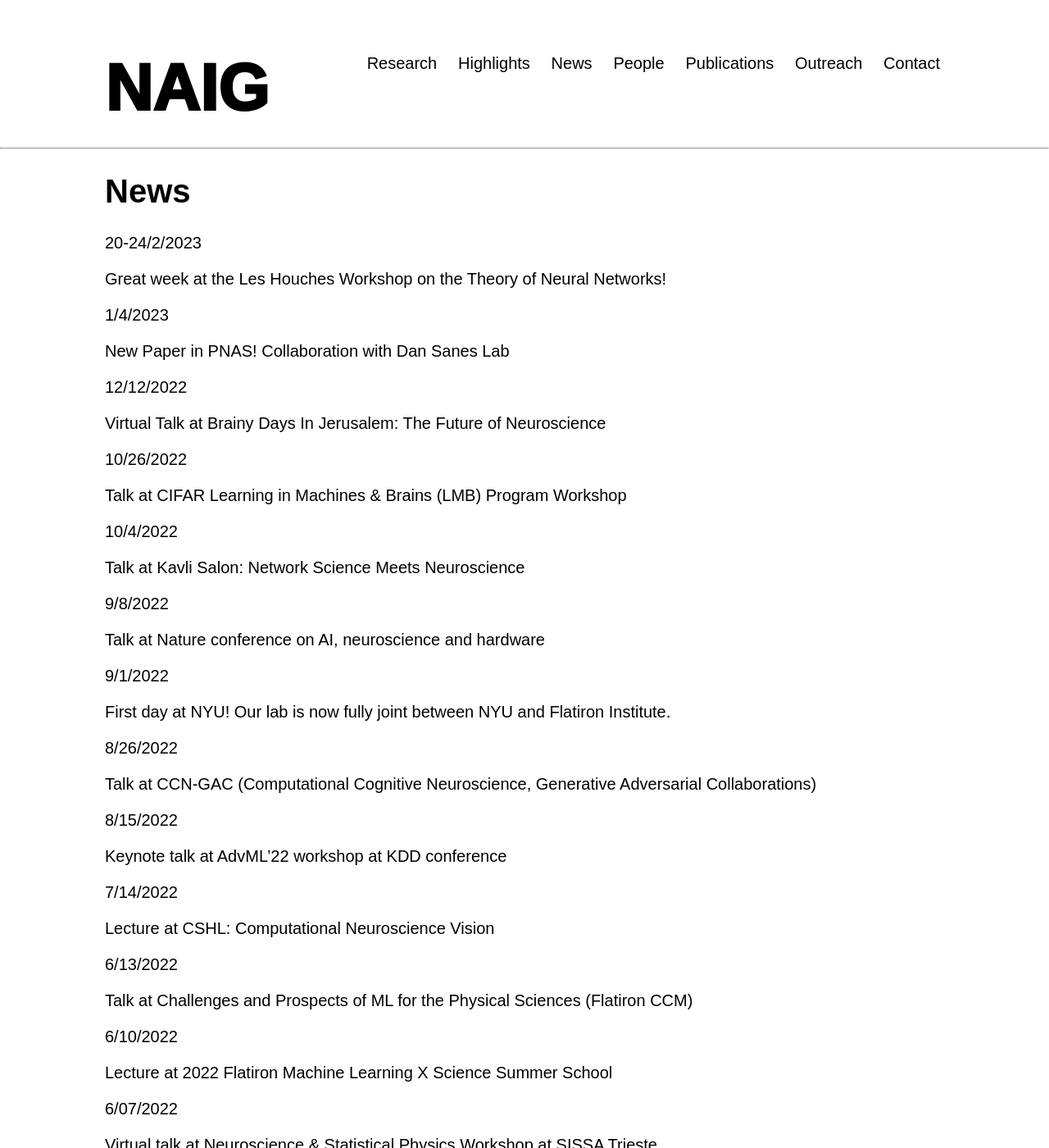
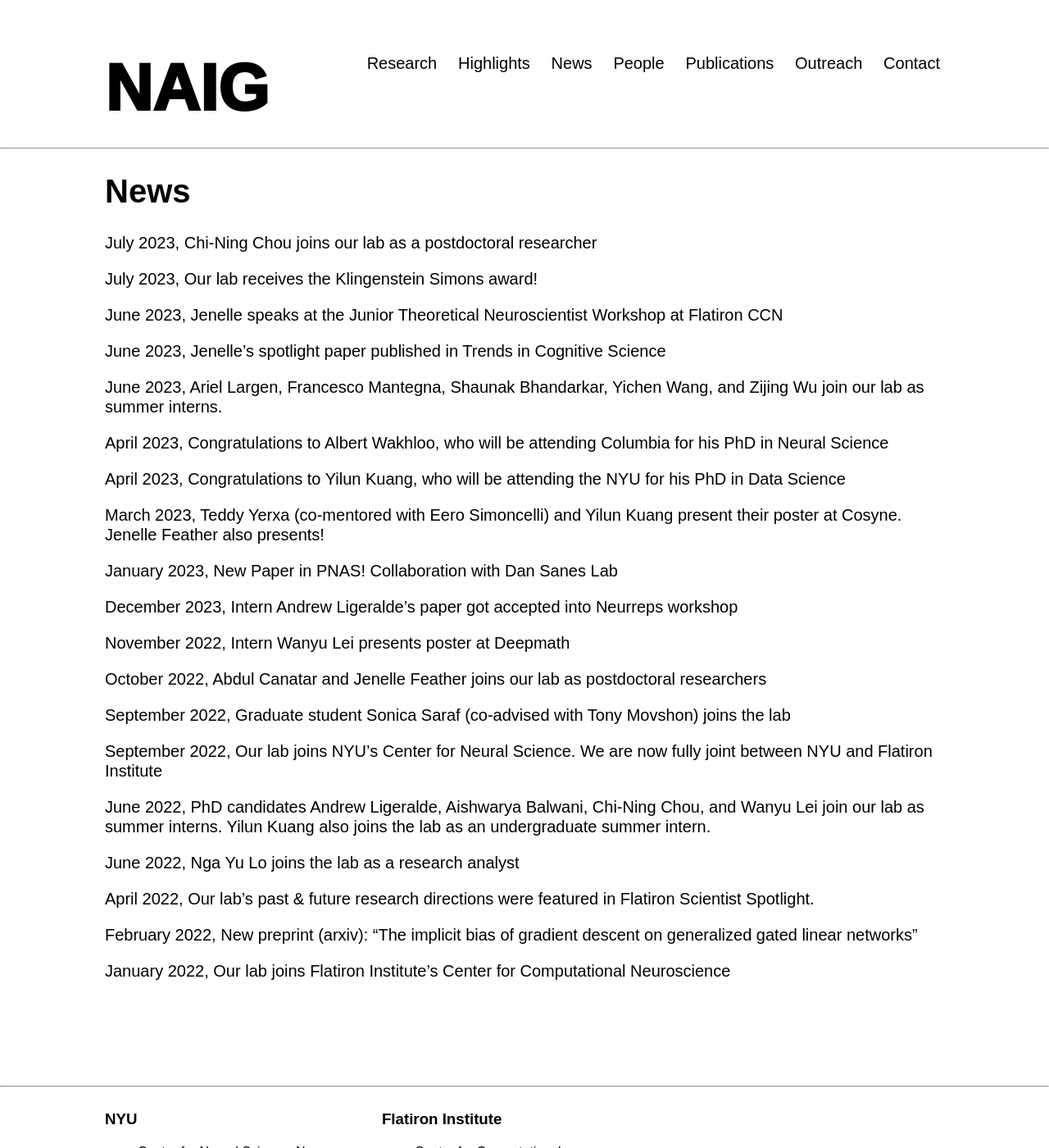
Before and after one commit to chung-neuroai-lab/chung-neuroai-lab.github.io, a Jekyll site: the page built from news.md, in a window 1280 px wide and 1400 px high. Shown: the whole window at 82% size. Built offline with Jekyll 4.4.1, drawn with Linux system fonts in a browser that asks for light colours; our own code applies the rules of GitHub Pages for plain Markdown files; some of the changed text lies outside the part shown.

Commit message:
updated news

```diff
--- a/news.md
+++ b/news.md
@@ -4,121 +4,40 @@ layout: default
 
 # News
 
-20-24/2/2023
+July 2023, Chi-Ning Chou joins our lab as a postdoctoral researcher
 
-Great week at the Les Houches Workshop on the Theory of Neural Networks!
+July 2023, Our lab receives the Klingenstein Simons award!
 
-1/4/2023
+June 2023, Jenelle speaks at the Junior Theoretical Neuroscientist Workshop at Flatiron CCN
 
+June 2023, Jenelle’s spotlight paper published in Trends in Cognitive Science
 
-New Paper in PNAS! Collaboration with Dan Sanes Lab
+June 2023, Ariel Largen, Francesco Mantegna, Shaunak Bhandarkar, Yichen Wang, and Zijing Wu join our lab as summer interns.
 
-12/12/2022
+April 2023, Congratulations to Albert Wakhloo, who will be attending Columbia for his PhD in Neural Science
 
+April 2023, Congratulations to Yilun Kuang, who will be attending the NYU for his PhD in Data Science
 
-Virtual Talk at Brainy Days In Jerusalem: The Future of Neuroscience
+March 2023, Teddy Yerxa (co-mentored with Eero Simoncelli) and Yilun Kuang present their poster at Cosyne. Jenelle Feather also presents!
 
-10/26/2022
+January 2023, New Paper in PNAS! Collaboration with Dan Sanes Lab
 
+December 2023, Intern Andrew Ligeralde’s paper got accepted into Neurreps workshop
 
-Talk at CIFAR Learning in Machines & Brains (LMB) Program Workshop
+November 2022, Intern Wanyu Lei presents poster at Deepmath
 
-10/4/2022
+October 2022, Abdul Canatar and Jenelle Feather joins our lab as postdoctoral researchers
 
+September 2022, Graduate student Sonica Saraf (co-advised with Tony Movshon) joins the lab
 
-Talk at Kavli Salon: Network Science Meets Neuroscience
+September 2022, Our lab joins NYU’s Center for Neural Science. We are now fully joint between NYU and Flatiron Institute
 
-9/8/2022
+June 2022, PhD candidates Andrew Ligeralde, Aishwarya Balwani, Chi-Ning Chou, and Wanyu Lei join our lab as summer interns. Yilun Kuang also joins the lab as an undergraduate summer intern.
 
+June 2022, Nga Yu Lo joins the lab as a research analyst
 
-Talk at Nature conference on AI, neuroscience and hardware
+April 2022, Our lab’s past & future research directions were featured in Flatiron Scientist Spotlight.
 
-9/1/2022
+February 2022, New preprint (arxiv): “The implicit bias of gradient descent on generalized gated linear networks”
 
-
-First day at NYU! Our lab is now fully joint between NYU and Flatiron Institute.
-
-8/26/2022
-
-
-Talk at CCN-GAC (Computational Cognitive Neuroscience, Generative Adversarial Collaborations)
-
-8/15/2022
-
-
-Keynote talk at AdvML’22 workshop at KDD conference
-
-7/14/2022
-
-
-Lecture at CSHL: Computational Neuroscience Vision
-
-6/13/2022
-
-
-Talk at Challenges and Prospects of ML for the Physical Sciences (Flatiron CCM)
-
-6/10/2022
-
-
-Lecture at 2022 Flatiron Machine Learning X Science Summer School
-
-6/07/2022
-
-
-Virtual talk at Neuroscience & Statistical Physics Workshop at SISSA Trieste
-
-5/19/2022
-
-
-Talk at Duke Neurobiology Department (Theoretical Neuroscience Seminar Series)
-
-4/25/2022
-
-
-Minds, Brains, Machines Colloquium Talk at NYU Center for Data Science
-
-4/19/2022
-
-
-Our lab’s past & future research directions were featured in Flatiron Scientist Spotlight.
-
-4/15/2022
-
-
-Virtual talk at the Stanford Psychology Department (Friday Seminar Series)
-
-3/22/2022
-
-
-Virtual talk at COSYNE 2022’s workshop on representation geometry.
-
-3/10/2022
-
-
-Excited to join the organizing team for the Conference on the Mathematical Theory of Deep Neural Networks (DeepMath), 2022.
-
-2/11/2022
-
-
-In-person talk at Harvard, for Harvard ML Foundations Group.
-
-2/5/2022
-
-
-New preprint (arxiv): “The implicit bias of gradient descent on generalized gated linear networks”
-
-1/26/2022
-
-
-Talk at the WWTNS (World Wide Theoretical Neuroscience Seminar Series).
-
-1/12/2022
-
-
-Talk at the Banff International Research Station (BIRS) Workshop on Dynamical Principles of Biological and Artificial Neural Networks (Online)
-
-1/3/2022
-
-
-First day in the Center for Computational Neuroscience at the Flatiron Institute!
+January 2022, Our lab joins Flatiron Institute’s Center for Computational Neuroscience
```
